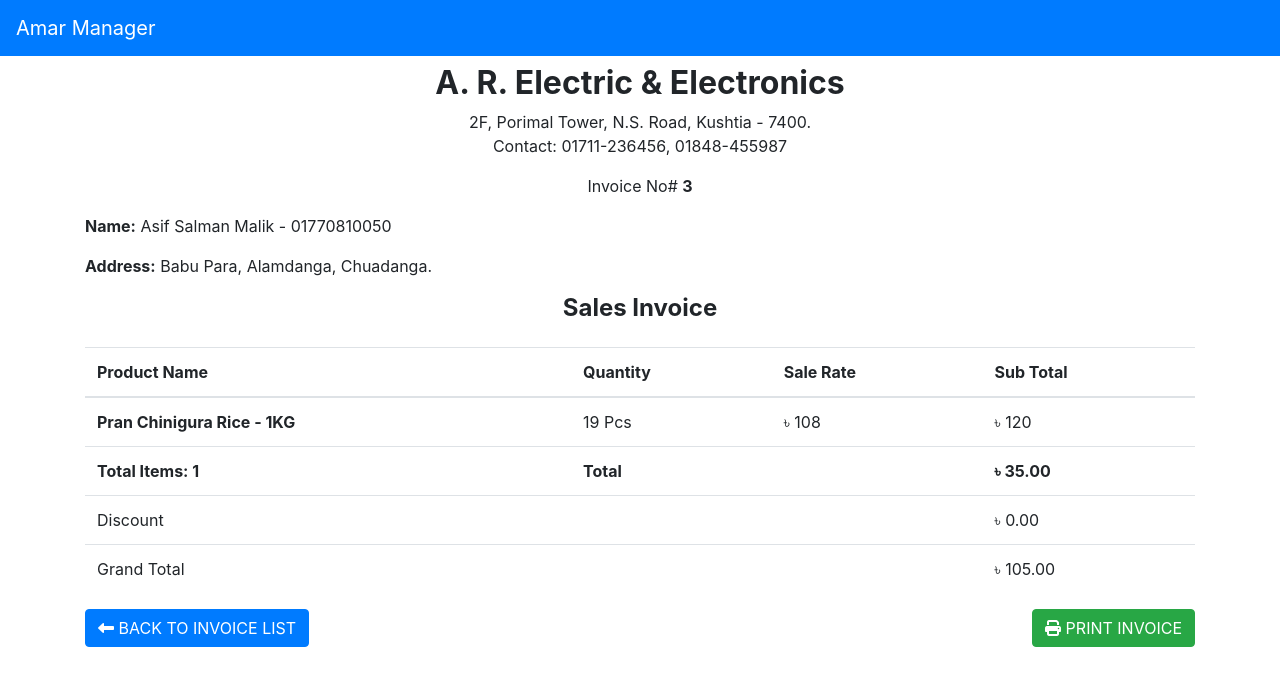
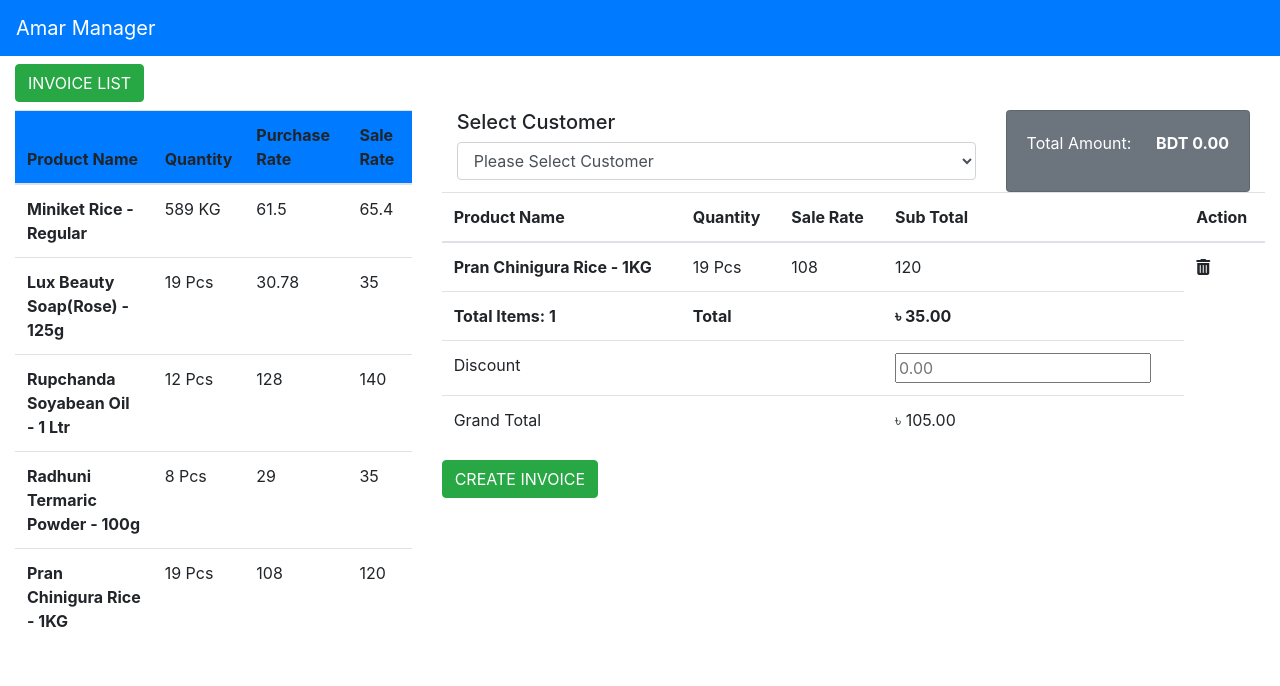
Before and after one commit to supermanshuvo/amar-manager, a React (Create React App) app: page / in a window 1280 px wide. Shown: the top 686 px of the page. Built offline with nearby package versions, Linux system fonts and the light colour scheme.

Commit message:
ui design done

```diff
--- a/src/App.js
+++ b/src/App.js
@@ -1,3 +1,4 @@
+import { BrowserRouter, Route, Switch } from 'react-router-dom';
 import logo from './logo.svg';
 import './App.css';
 import Header from './components/Header';
--- a/src/components/Body.jsx
+++ b/src/components/Body.jsx
@@ -1,17 +1,28 @@
-// import Products from "./Products"
+import { BrowserRouter as Router, Route, Switch } from 'react-router-dom';
+import Products from "./Products"
 
 import Print from "./Print"
 
-// import Invoice from "./Invoice"
+import Invoice from "./Invoice"
 
 
 const Body = () => {
     return(
-        <div className="container-fluid mt-2">
-            {/* <Products /> */}
-            {/* <Invoice /> */}
-            <Print />
-        </div>
+        <Router>
+            <div className="container-fluid mt-2">
+                <Switch>
+                    <Route exact path="/">
+                        <Products />
+                    </Route>
+                    <Route path="/invoice">
+                        <Invoice />
+                    </Route>
+                    <Route path="/print">
+                        <Print />
+                    </Route>
+                </Switch>
+            </div>
+        </Router>
     );
 }
 
--- a/src/components/Header.jsx
+++ b/src/components/Header.jsx
@@ -4,7 +4,7 @@ class Header extends Component{
     render() {
         return (
              <nav className="navbar navbar-light bg-primary">
-                 <a className="navbar-brand text-white" href="#">Amar Manager</a>
+                 <a className="navbar-brand text-white" href="/">Amar Manager</a>
              </nav>
         );
     }
--- a/src/components/Invoice.jsx
+++ b/src/components/Invoice.jsx
@@ -1,7 +1,7 @@
 const Invoice = () => {
     return (
         <div className="container">
-            <a className="btn btn-success" href="#">CREATE NEW INVOICE</a>
+            <a className="btn btn-success" href="/">CREATE NEW INVOICE</a>
             <div className="table mt-4 font-weight-light">
                 <table class="table">
                     <thead>
@@ -36,6 +36,7 @@ const Invoice = () => {
                         </tr>
                     </tbody>
                 </table>
+                <a className="btn btn-primary" href="/print">PRINT INVOICE</a>
             </div>
         </div>
     );
--- a/src/components/Print.jsx
+++ b/src/components/Print.jsx
@@ -45,7 +45,7 @@ const Print = () => {
               </table>
             </div>
             <div className="button">
-                <a className="btn btn-primary" href="#"><i className="fa fa-long-arrow-alt-left"></i> BACK TO INVOICE LIST</a>
+                <a className="btn btn-primary" href="/invoice"><i className="fa fa-long-arrow-alt-left"></i> BACK TO INVOICE LIST</a>
                 <a className="btn btn-success float-right" href="#"><i className="fa fa-print"></i> PRINT INVOICE</a>
             </div>
         </div>
--- a/src/components/Products.jsx
+++ b/src/components/Products.jsx
@@ -1,7 +1,7 @@
 const Products = () => {
     return (
       <div>
-        <a className="btn btn-success" href="#">INVOICE LIST</a>
+        <a className="btn btn-success" href="/invoice">INVOICE LIST</a>
         <div className="row mt-2">
           <div className="col-md-4">
             <table class="table">
@@ -101,7 +101,7 @@ const Products = () => {
                   </tr>
                 </tbody>
               </table>
-              <a className="btn btn-success" href="#">CREATE INVOICE</a>
+              <a className="btn btn-success" href="/invoice">CREATE INVOICE</a>
             </div>
           </div>
         </div>
```
